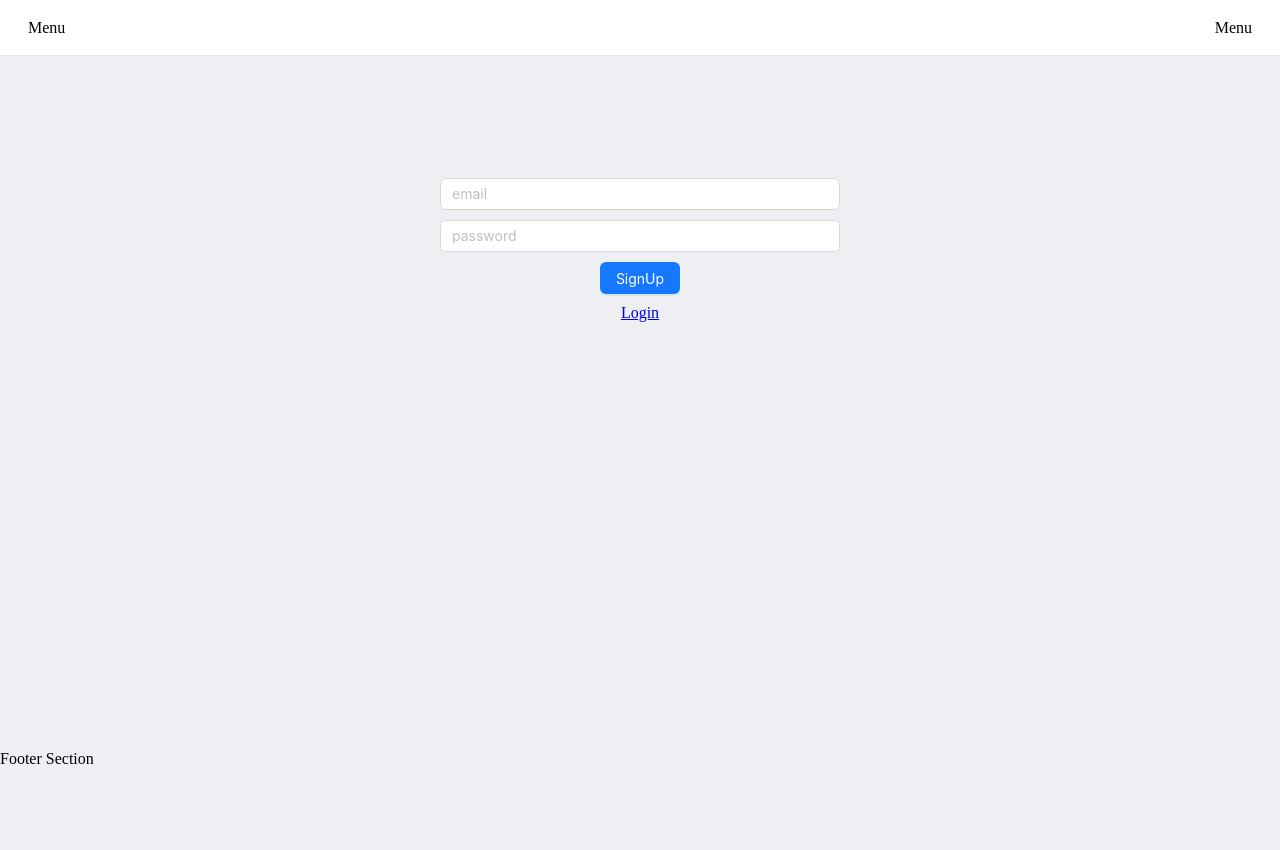
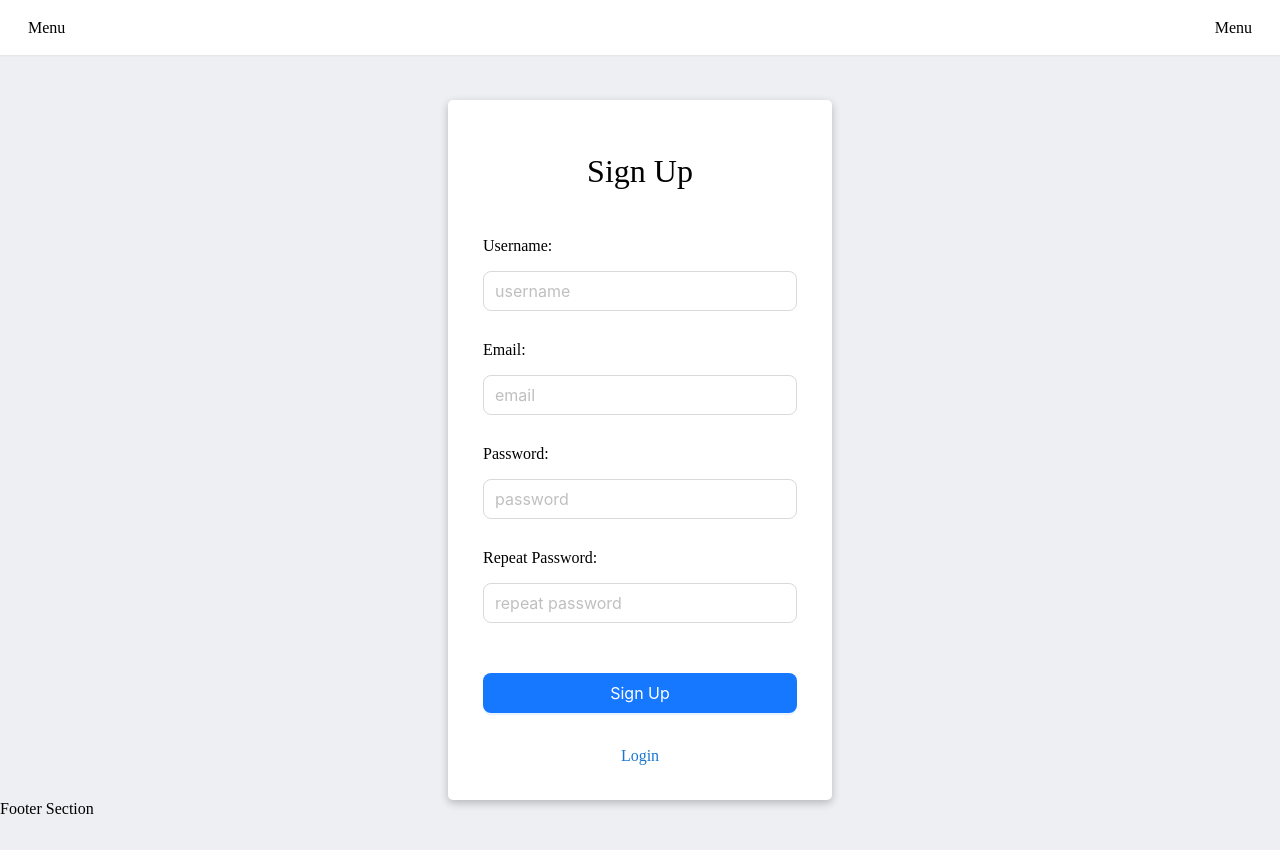
Before and after one commit to Vlad777mykola/easyway-client, a React (Vite) app: page /signup in a window 1280 px wide. Before the commit the page ends 800 px from the top, so only its background shows below. Built offline with nearby package versions, Linux system fonts and the light colour scheme; no server answers.

Commit message:
style(sign up): style sign up

```diff
--- a/src/modules/auth/components/Auth.tsx
+++ /dev/null
@@ -1,59 +0,0 @@
-import { ReactNode, useEffect, useState } from 'react';
-import { Button } from 'antd';
-import { Input } from 'antd';
-import style from './auth.module.css';
-import { useGetUser } from '../hooks/useGetUser';
-import { useNavigate } from 'react-router-dom';
-
-export const Auth = ({
-	submitLabel,
-	onSubmit,
-	children,
-}: {
-	submitLabel: string;
-	onSubmit: (req: { email: string; password: string }) => Promise<void>;
-	children: ReactNode;
-}) => {
-	const navigate = useNavigate();
-	const [auth, setAuth] = useState({
-		email: '',
-		password: '',
-	});
-
-	const { data } = useGetUser();
-
-	useEffect(() => {
-		if (data) {
-			navigate('/');
-		}
-	}, [data, navigate]);
-
-	const onChange = (value: string, key: 'email' | 'password') => {
-		setAuth((prev) => ({
-			...prev,
-			[key]: value,
-		}));
-	};
-
-	return (
-		<div className={style.authContainer}>
-			<Input
-				placeholder="email"
-				value={auth.email}
-				onChange={(e) => onChange(e.target.value, 'email')}
-			/>
-			<Input
-				placeholder="password"
-				value={auth.password}
-				onChange={(e) => onChange(e.target.value, 'password')}
-			/>
-			<Button
-				type="primary"
-				onClick={() => onSubmit({ email: auth.email, password: auth.password })}
-			>
-				{submitLabel}
-			</Button>
-			{children}
-		</div>
-	);
-};
--- a/src/modules/auth/components/Login.tsx
+++ b/src/modules/auth/components/Login.tsx
@@ -1,19 +1,7 @@
-import { Link } from 'react-router-dom';
-import { authenticatedVar } from '@/apollo-client';
-import { useLogin } from '../hooks/useLogin';
-import { Auth } from './Auth';
-import { useReactiveVar } from '@apollo/client';
-
 export const Login = () => {
-	const { login } = useLogin();
-	const authenticated = useReactiveVar(authenticatedVar);
-
 	return (
 		<>
-			<Auth submitLabel={'Login'} onSubmit={(request) => login(request)}>
-				<Link to={'/signup'}>SingUp</Link>
-				{`${authenticated}`}
-			</Auth>
+			<div>Login</div>
 		</>
 	);
 };
--- a/src/modules/auth/components/SignUp.tsx
+++ b/src/modules/auth/components/SignUp.tsx
@@ -1,17 +1,38 @@
+import { useEffect, useState } from 'react';
+import { useNavigate } from 'react-router-dom';
 import { Link } from 'react-router-dom';
 import { useCreateUser } from '../hooks/useCreateUser';
 import { useLogin } from '../hooks/useLogin';
-import { Auth } from './Auth';
+import { useGetUser } from '../hooks/useGetUser';
+import { Input } from '@/ui-components/Input';
+import { Button } from '@/ui-components/Button';
+import style from './signUp.module.css';
+
+interface Data {
+	email: string;
+	password: string;
+}
 
 export const SignUp = () => {
 	const [createUser] = useCreateUser();
 	const { login } = useLogin();
+	const navigate = useNavigate();
+	const { data } = useGetUser();
+	const [auth, setAuth] = useState({
+		email: '',
+		username: '',
+		password: '',
+		repeatPassword: '',
+	});
 
-	return (
-		<>
-			<Auth
-				submitLabel={'SignUp'}
-				onSubmit={async ({ email, password }): Promise<void> => {
+	const onChange = (value: string, key: 'email' | 'username' | 'password' | 'repeatPassword') => {
+		setAuth((prev) => ({
+			...prev,
+			[key]: value,
+		}));
+	};
+
+	const onSubmit = async ({ email, password }: Data): Promise<void> => {
 		await createUser({
 			variables: {
 				createUserInput: {
@@ -21,10 +42,72 @@ export const SignUp = () => {
 			},
 		});
 		await login({ email, password });
-				}}
+	};
+
+	useEffect(() => {
+		if (data) {
+			navigate('/');
+		}
+	}, [data, navigate]);
+
+	return (
+		<>
+			<div className={style.authContainer}>
+				<div className={style.signUpForm}>
+					<h3 className={style.signUpHeader}>Sign Up</h3>
+					<div className={style.formItem}>
+						<p className={style.nameOfItem}>Username: </p>
+						<Input
+							placeholder="username"
+							value={auth.email}
+							size="large"
+							onChange={(e) => onChange(e.target.value, 'username')}
+						/>
+					</div>
+					<div className={style.formItem}>
+						<p className={style.nameOfItem}>Email: </p>
+						<Input
+							placeholder="email"
+							value={auth.email}
+							size="large"
+							onChange={(e) => onChange(e.target.value, 'email')}
+						/>
+					</div>
+					<div className={style.formItem}>
+						<p className={style.nameOfItem}>Password: </p>
+						<Input
+							placeholder="password"
+							value={auth.password}
+							size="large"
+							onChange={(e) => onChange(e.target.value, 'password')}
+						/>
+					</div>
+					<div className={style.formItem}>
+						<p className={style.nameOfItem}>Repeat Password: </p>
+						<Input
+							placeholder="repeat password"
+							value={auth.password}
+							size="large"
+							onChange={(e) => onChange(e.target.value, 'repeatPassword')}
+						/>
+					</div>
+					<div className={style.sendSignUp}>
+						<Button
+							type="primary"
+							onClick={() => onSubmit({ email: auth.email, password: auth.password })}
+							size="large"
+							block
 						>
-				<Link to={'/login'}>Login</Link>
-			</Auth>
+							Sign Up
+						</Button>
+					</div>
+				</div>
+				<div>
+					<Link className={style.login} to={'/login'}>
+						Login
+					</Link>
+				</div>
+			</div>
 		</>
 	);
 };
--- a/src/modules/auth/components/auth.module.css
+++ /dev/null
@@ -1,10 +0,0 @@
-.authContainer {
-	display: flex;
-	gap: 10px;
-	align-items: center;
-	flex-direction: column;
-	justify-content: center;
-	width: 400px;
-	height: 400px;
-	margin: auto;
-}
--- /dev/null
+++ b/src/modules/auth/components/signUp.module.css
@@ -0,0 +1,102 @@
+.authContainer {
+	display: flex;
+	align-items: center;
+	flex-direction: column;
+	justify-content: space-between;
+	width: 30%;
+	min-height: 400px;
+	margin: auto;
+	background: #fff;
+	box-shadow: rgba(0, 0, 0, 0.24) 0px 3px 8px;
+	border-radius: 5px;
+	margin-top: 350px;
+	padding: 35px 35px;
+	box-sizing: border-box;
+}
+
+.signUpHeader {
+	font-size: 32px;
+	font-weight: 500;
+	line-height: 12px;
+	text-align: center;
+}
+
+.signUpForm {
+	width: 100%;
+}
+
+.formItem {
+	display: flex;
+	flex-direction: column;
+	align-items: start;
+	width: 100%;
+}
+
+.nameOfItem {
+	display: block;
+	margin-top: 30px;
+	font-size: 16px;
+	font-weight: 500;
+}
+
+.sendSignUp {
+	margin-top: 50px;
+	margin-bottom: 10px;
+}
+
+.login {
+	text-decoration: none;
+	color: var(--color-primary);
+}
+
+@media (min-width: 320px) {
+	.authContainer {
+		width: 100%;
+		margin-top: 0px;
+		height: 700px;
+	}
+}
+
+@media (min-width: 769px) {
+	.authContainer {
+		height: 900px;
+	}
+	.signUpHeader {
+		margin-top: 100px;
+		margin-bottom: 120px;
+	}
+}
+
+@media (min-width: 1201px) {
+	.authContainer {
+		width: 30%;
+		margin-top: 50px;
+		height: 700px;
+	}
+
+	.signUpHeader {
+		margin-top: 30px;
+		margin-bottom: 30px;
+	}
+}
+
+@media (min-width: 1500px) {
+	.authContainer {
+		margin-top: 100px;
+		width: 25%;
+	}
+}
+
+@media (min-width: 1800px) {
+	.authContainer {
+		margin-top: 150px;
+		width: 20%;
+	}
+}
+
+@media (min-width: 2100px) {
+	.authContainer {
+		margin-top: 200px;
+		width: 15%;
+	}
+}
```
Lines whose indentation alone changed are shown as unchanged.
